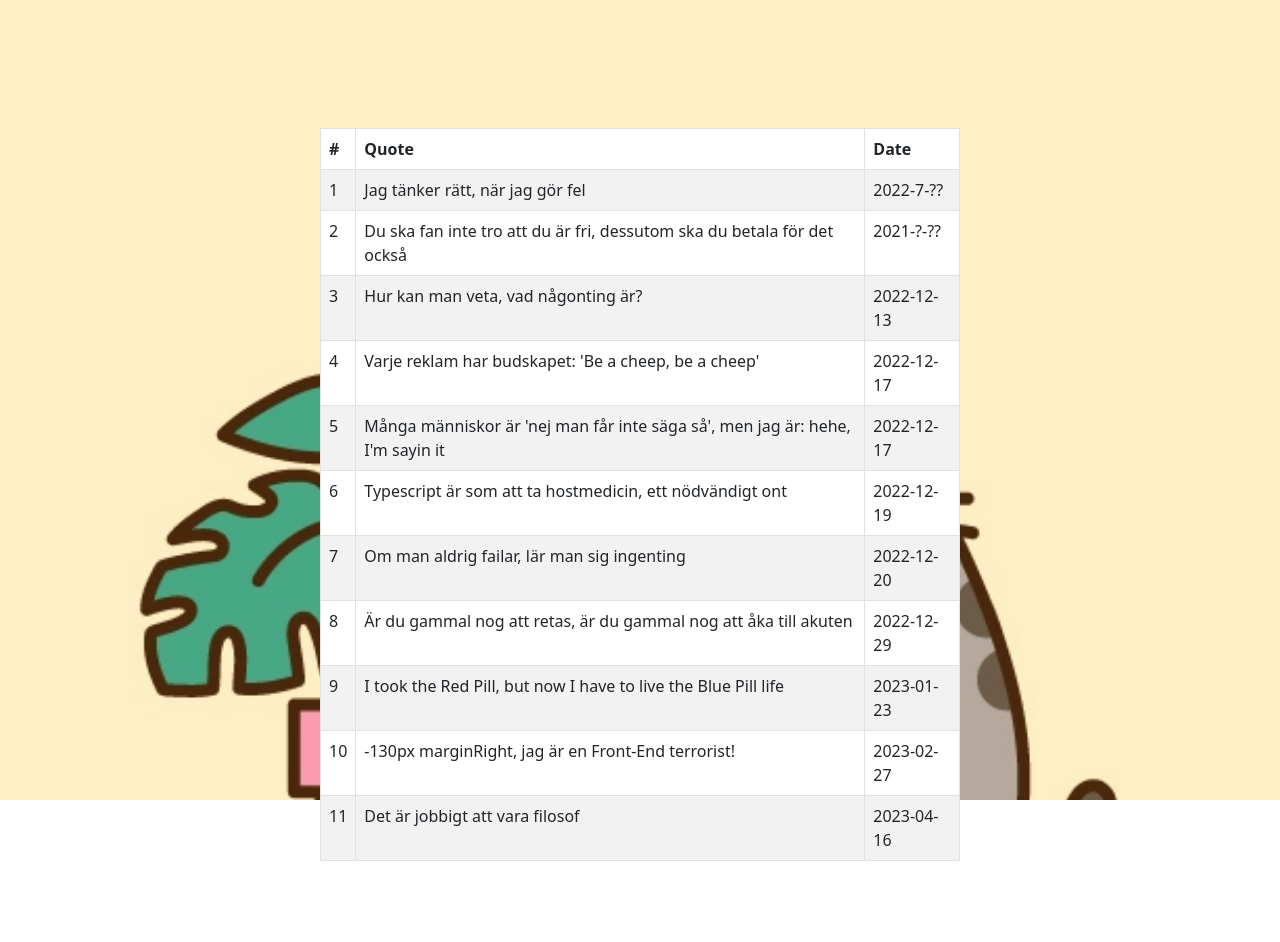
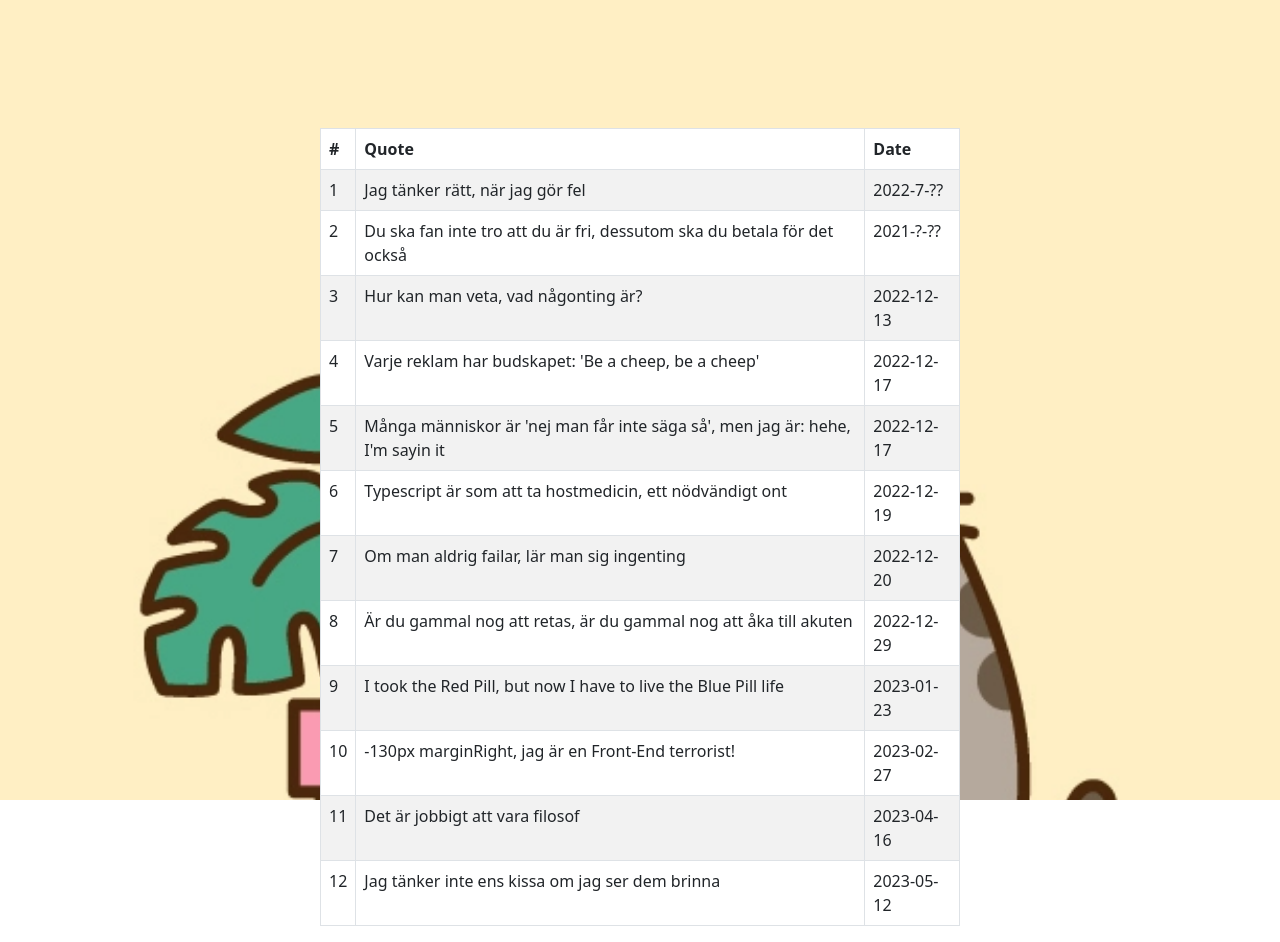
Before and after one commit to Stenstromen/filosofiskaeleonora, a React (Create React App) app: page /all in a window 1280 px wide. Before the commit the page ends 877 px from the top, so only its background shows below. Built offline with nearby package versions, Linux system fonts and the light colour scheme.

Commit message:
Added quote

```diff
--- a/src/assets/Quotes.js
+++ b/src/assets/Quotes.js
@@ -53,6 +53,11 @@ const Quotes = [
         id:11,
         quote: "Det är jobbigt att vara filosof",
         date: "2023-04-16"
+    },
+    {
+        id: 12,
+        quote: "Jag tänker inte ens kissa om jag ser dem brinna",
+        date: "2023-05-12"
     }
 ]
 
```
